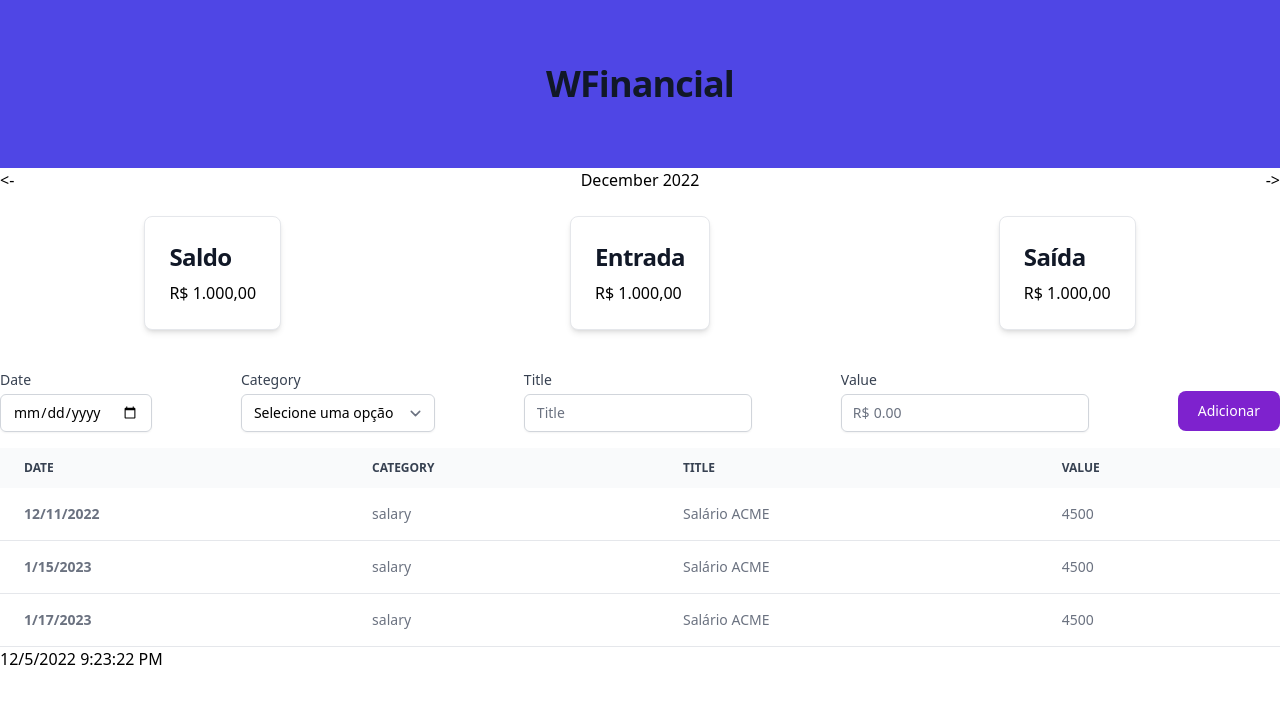
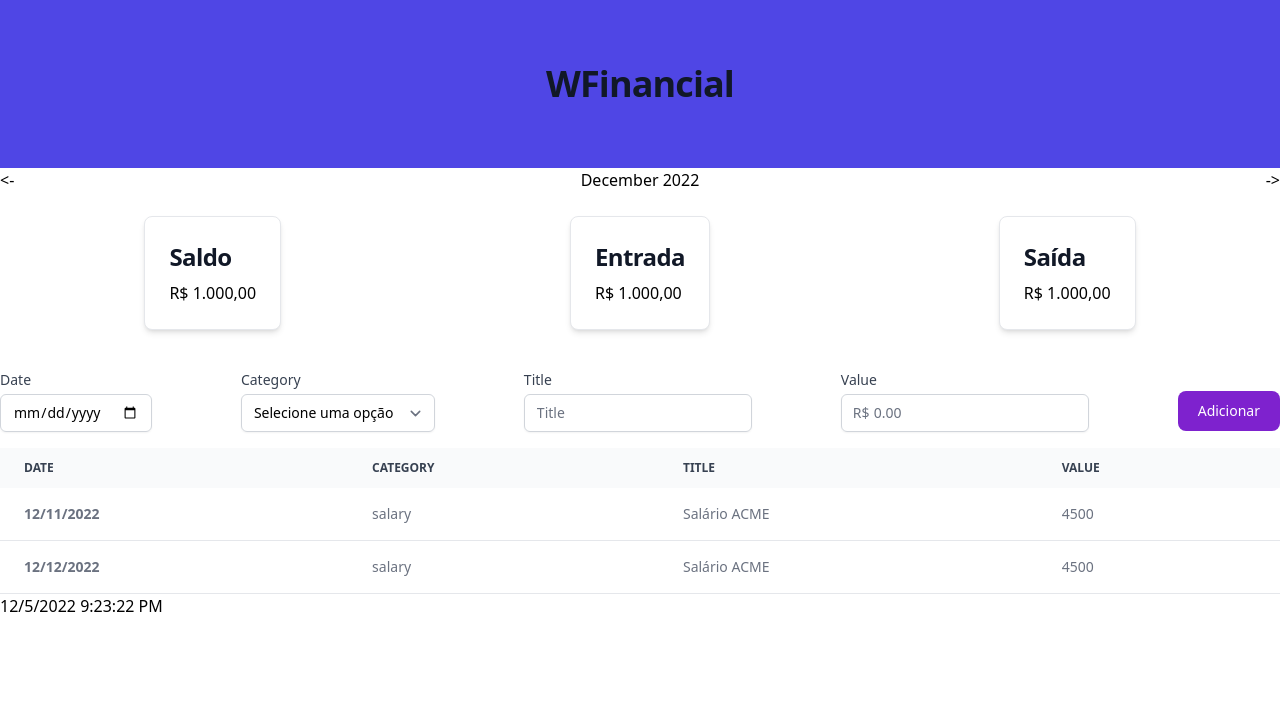
Before and after one commit to walternascimentobarroso/WFinancial, a React (Vite) app: page / in a window 1280 px wide. Shown: the top 704 px of the page. Built offline with nearby package versions, Linux system fonts and the light colour scheme.

Commit message:
✨ NEW FEATURE: Filter date by month

```diff
--- a/src/App.tsx
+++ b/src/App.tsx
@@ -1,4 +1,4 @@
-import { useState } from "react";
+import { useState, useEffect } from "react";
 
 /* General components */
 import DateTime from "./components/general/datetime/Datetime";
@@ -20,13 +20,13 @@ const data = [
     value: 4500,
   },
   {
-    date: new Date(2022, 12, 15).toLocaleDateString(),
+    date: new Date(2022, 10, 12).toLocaleDateString(),
     category: "salary",
     title: "Salário ACME",
     value: 4500,
   },
   {
-    date: new Date(2022, 12, 17).toLocaleDateString(),
+    date: new Date(2022, 11, 12).toLocaleDateString(),
     category: "salary",
     title: "Salário ACME",
     value: 4500,
@@ -44,15 +44,36 @@ const options = [
   },
 ];
 
+const getCurrentMonth = (date: any) =>
+  new Date(date).toLocaleString("default", { month: "long", year: "numeric" });
+
 export default function App() {
   const [list, setList] = useState(data);
   const [listOptions, setListOptions] = useState(options);
+
+  const [date, setDate] = useState(new Date());
+  const [month, setMonth] = useState(getCurrentMonth(date));
+
+  const editMonth = (months: number) => {
+    const oldDate = date;
+    oldDate.setMonth(oldDate.getMonth() + months);
+    setDate(oldDate);
+    setMonth(getCurrentMonth(oldDate));
+  };
+
+  useEffect(() => {
+    setList(data.filter((e) => month == getCurrentMonth(e.date)));
+  }, [month]);
 
   return (
     <div>
       <Header title={"WFinancial"} />
 
-      <DateArea />
+      <DateArea
+        actionNextMonth={() => editMonth(1)}
+        actionPrevMonth={() => editMonth(-1)}
+        currentMonth={month}
+      />
 
       <div className="flex mx-auto max-w-7xl items-center justify-around">
         <CardResume title={"Saldo"} descrition={"R$ 1.000,00"} />
--- a/src/components/project/dateArea/DateArea.tsx
+++ b/src/components/project/dateArea/DateArea.tsx
@@ -1,24 +1,13 @@
-import { useState } from "react";
-
-const getCurrentMonth = (date: any) =>
-  new Date(date).toLocaleString("default", { month: "long", year: "numeric" });
-
-export default function DateArea() {
-  const [date, setDate] = useState(new Date());
-  const [month, setMonth] = useState(getCurrentMonth(date));
-
-  const editMonth = (months: number) => {
-    const oldDate = date;
-    oldDate.setMonth(oldDate.getMonth() + months);
-    setDate(oldDate);
-    setMonth(getCurrentMonth(oldDate));
-  };
-
+export default function DateArea({
+  actionNextMonth,
+  actionPrevMonth,
+  currentMonth,
+}: any) {
   return (
     <div className="flex mx-auto max-w-7xl items-center justify-between">
-      <button onClick={() => editMonth(-1)}>{"<-"}</button>
-      <span>{month}</span>
-      <button onClick={() => editMonth(1)}>{"->"}</button>
+      <button onClick={actionPrevMonth}>{"<-"}</button>
+      <span>{currentMonth}</span>
+      <button onClick={actionNextMonth}>{"->"}</button>
     </div>
   );
 }
```
